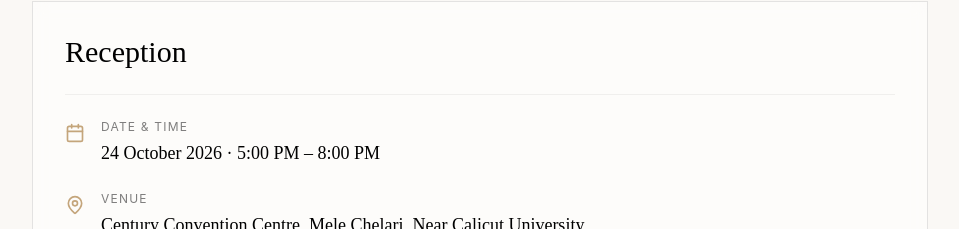
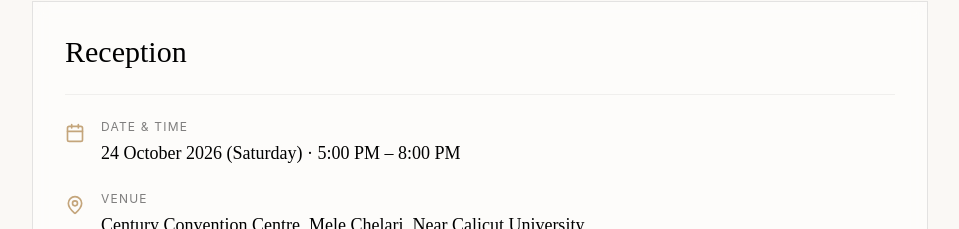
Before and after one commit to tevahdesign/for-her, a React (Vite) app: page / in a window 1280 px wide. Shown: the part 1727-1956 px from the top of the page, without its empty margins (160-1119 px from the left). Built offline with nearby package versions, Linux system fonts and the light colour scheme.

Commit message:
Initial commit

```diff
--- a/src/app/components/EventsSection.tsx
+++ b/src/app/components/EventsSection.tsx
@@ -23,7 +23,7 @@ const events: Event[] = [
     id: 'wedding',
     name: 'Wedding',
     date: '25 October 2026',
-    time: '10:15 AM – 11:20 AM',
+    time: '10:15 AM',
     venue: 'Reef Club Resort, Eranhikkal, Calicut'
   }
 ];
@@ -141,7 +141,7 @@ export function EventsSection() {
                   <Calendar className="w-5 h-5 text-[#C4A57B] mt-1 flex-shrink-0" />
                   <div>
                     <p className="text-xs tracking-widest uppercase text-black/50 font-sans mb-1">Date & Time</p>
-                    <p className="font-serif text-lg text-black font-medium">24 October 2026 · 5:00 PM – 8:00 PM</p>
+                    <p className="font-serif text-lg text-black font-medium">24 October 2026 (Saturday) · 5:00 PM – 8:00 PM</p>
                   </div>
                 </div>
 
@@ -214,7 +214,7 @@ export function EventsSection() {
                         <Calendar className="w-5 h-5 text-[#C4A57B] mt-1 flex-shrink-0" />
                         <div>
                           <p className="text-xs tracking-widest uppercase text-black/50 font-sans mb-1">Date & Time</p>
-                          <p className="font-serif text-lg text-black font-medium">25 October 2026 (Sunday) · 10:15 AM – 11:20 AM</p>
+                          <p className="font-serif text-lg text-black font-medium">25 October 2026 (Sunday) · 10:15 AM</p>
                         </div>
                       </div>
 
```
